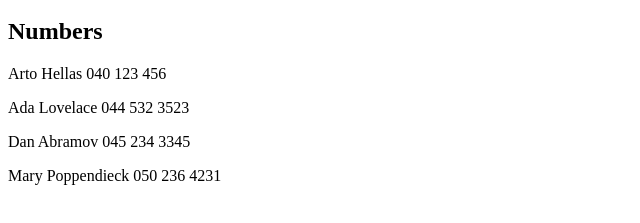
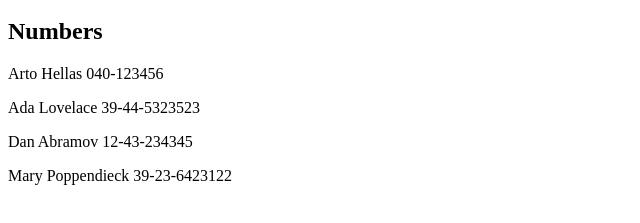
Before and after one commit to aleksihuusko/fullstackopen, a React (Vite) app in the folder osa2/puhelinluettelo/: page / in a window 1280 px wide. Shown: the part 233-456 px from the top of the page, without its empty margins (0-640 px from the left). Built offline with nearby package versions, Linux system fonts and the light colour scheme; data requests are answered from the project's data file.

Commit message:
osa2 - puhelinluettelo - db.json

```diff
--- /dev/null
+++ b/osa2/puhelinluettelo/db.json
@@ -0,0 +1,24 @@
+{
+  "persons": [
+    {
+      "name": "Arto Hellas",
+      "number": "040-123456",
+      "id": 1
+    },
+    {
+      "name": "Ada Lovelace",
+      "number": "39-44-5323523",
+      "id": 2
+    },
+    {
+      "name": "Dan Abramov",
+      "number": "12-43-234345",
+      "id": 3
+    },
+    {
+      "name": "Mary Poppendieck",
+      "number": "39-23-6423122",
+      "id": 4
+    }
+  ]
+}
--- a/osa2/puhelinluettelo/package.json
+++ b/osa2/puhelinluettelo/package.json
@@ -10,6 +10,7 @@
     "preview": "vite preview"
   },
   "dependencies": {
+    "axios": "^1.6.7",
     "react": "^18.2.0",
     "react-dom": "^18.2.0"
   },
--- a/osa2/puhelinluettelo/src/App.jsx
+++ b/osa2/puhelinluettelo/src/App.jsx
@@ -1,18 +1,21 @@
-import { useState } from 'react';
+import axios from 'axios';
+import { useEffect, useState } from 'react';
+
 import Filter from './components/Filter';
 import PersonForm from './components/PersonForm';
 import Persons from './components/Persons';
 
 const App = () => {
-  const [persons, setPersons] = useState([
-    { name: 'Arto Hellas', number: '040 123 456' },
-    { name: 'Ada Lovelace', number: '044 532 3523' },
-    { name: 'Dan Abramov', number: '045 234 3345' },
-    { name: 'Mary Poppendieck', number: '050 236 4231' }
-  ]);
+  const [persons, setPersons] = useState([]);
   const [newName, setNewName] = useState('');
   const [newNumber, setNewNumber] = useState('');
   const [filter, setFilter] = useState('');
+
+  useEffect(() => {
+    axios.get('http://localhost:3001/persons').then((response) => {
+      setPersons(response.data);
+    });
+  }, []);
 
   const handleNameChange = (e) => {
     setNewName(e.target.value);
```
Also changed, not shown: 1 other file (tests, documents, lock files or other folders).
